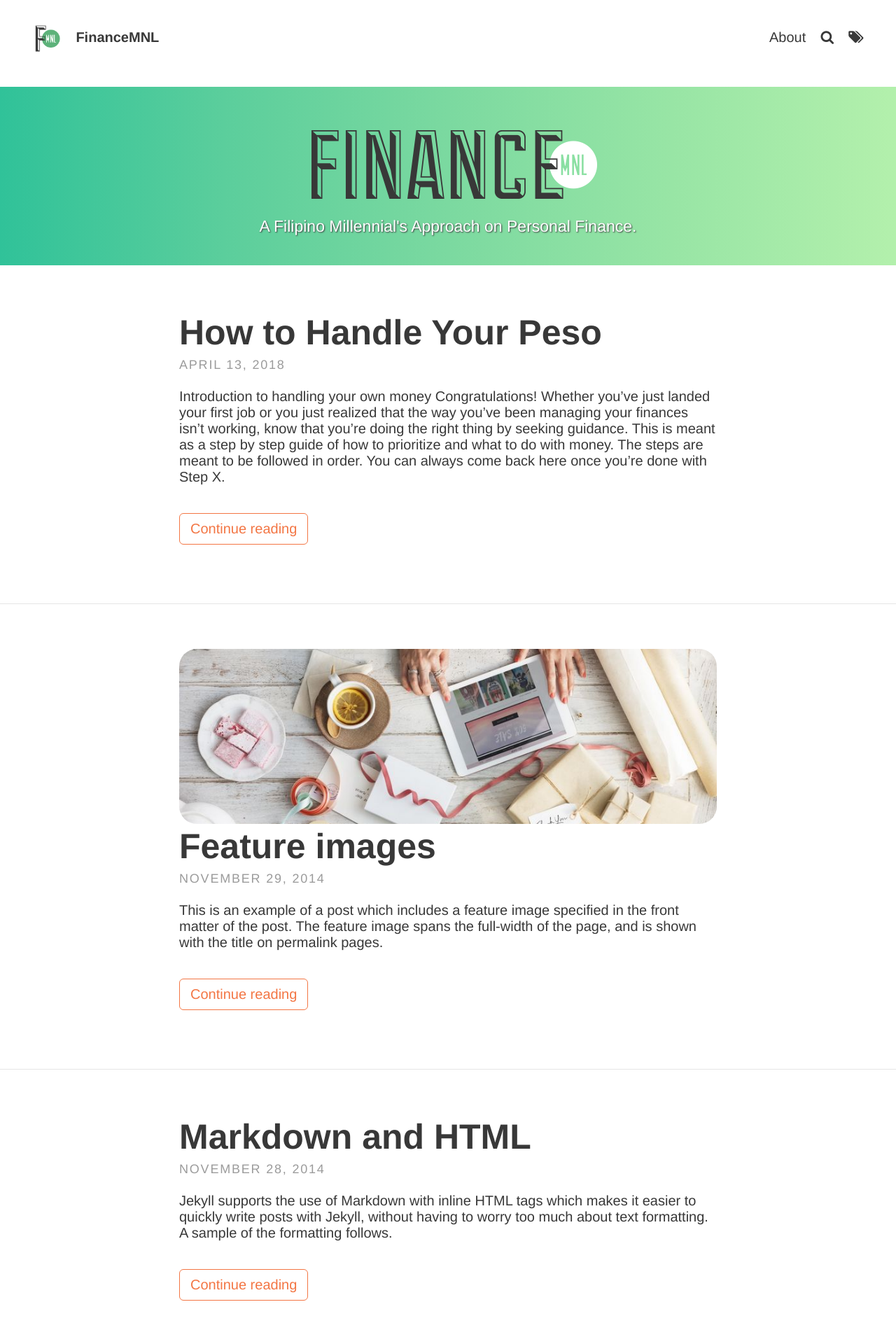
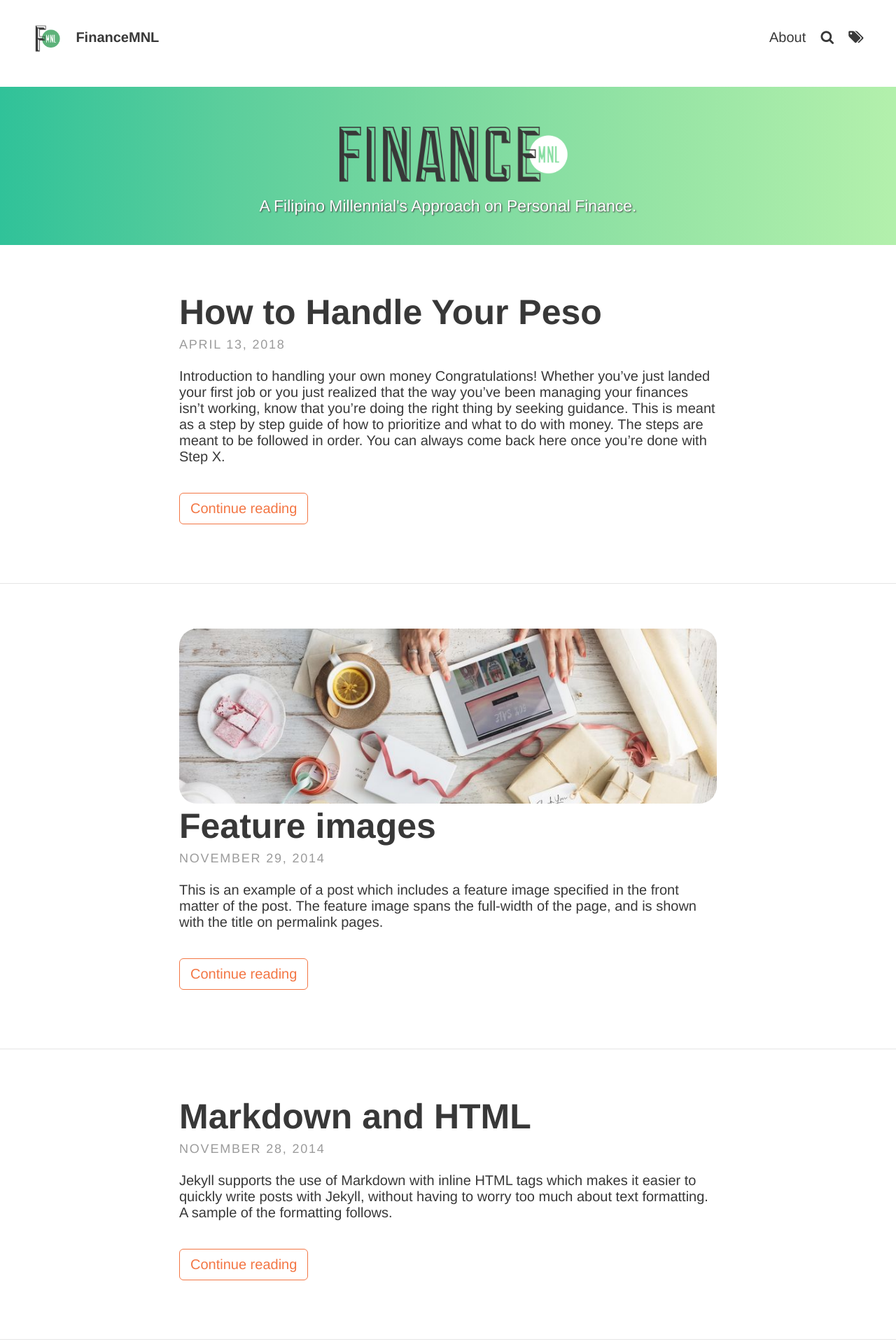
Before and after one commit to financemnl/financemnl-jekyll-type, a Jekyll site: the page built from index.html, in a window 1280 px wide. Shown: the top 1920 px of the page at 70% size. Built offline with Jekyll 4.4.1, drawn with Linux system fonts in a browser that asks for light colours; some web fonts are replaced; the list of posts is cut into pages by our own code.

Commit message:
Make image more responsive

```diff
--- a/_sass/layouts/_index.scss
+++ b/_sass/layouts/_index.scss
@@ -17,6 +17,7 @@
     }
 
     img {
+        width: 15em;
         height: auto;
         padding: 0;
         vertical-align: middle;
```
